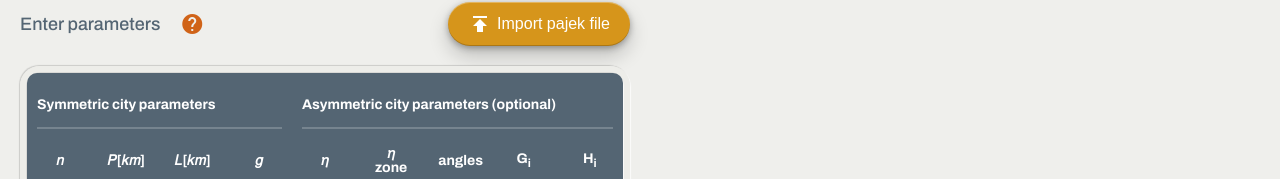
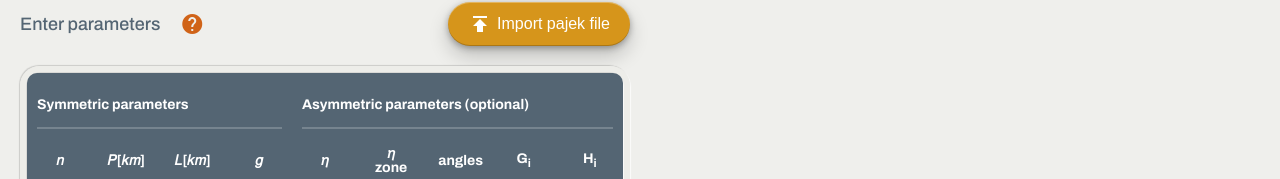
Before and after one commit to SIDERMIT/frontend, a Vue app: page /cities/new in a window 1280 px wide. Shown: the part 287-466 px from the top of the page. Built offline with nearby package versions, Linux system fonts and the light colour scheme; no server answers; what vue-2-breadcrumbs would draw is missing.

Commit message:
fixed labels

```diff
--- a/src/views/city/NewCity.vue
+++ b/src/views/city/NewCity.vue
@@ -22,8 +22,8 @@
                 <table>
                     <thead>
                         <tr>
-                            <th colspan="4"><h4>Symmetric city parameters</h4></th>
-                            <th colspan="5"><h4>Asymmetric city parameters (optional)</h4></th>
+                            <th colspan="4"><h4>Symmetric parameters</h4></th>
+                            <th colspan="5"><h4>Asymmetric parameters (optional)</h4></th>
                         </tr>
                     </thead>
                     <tbody>
```
